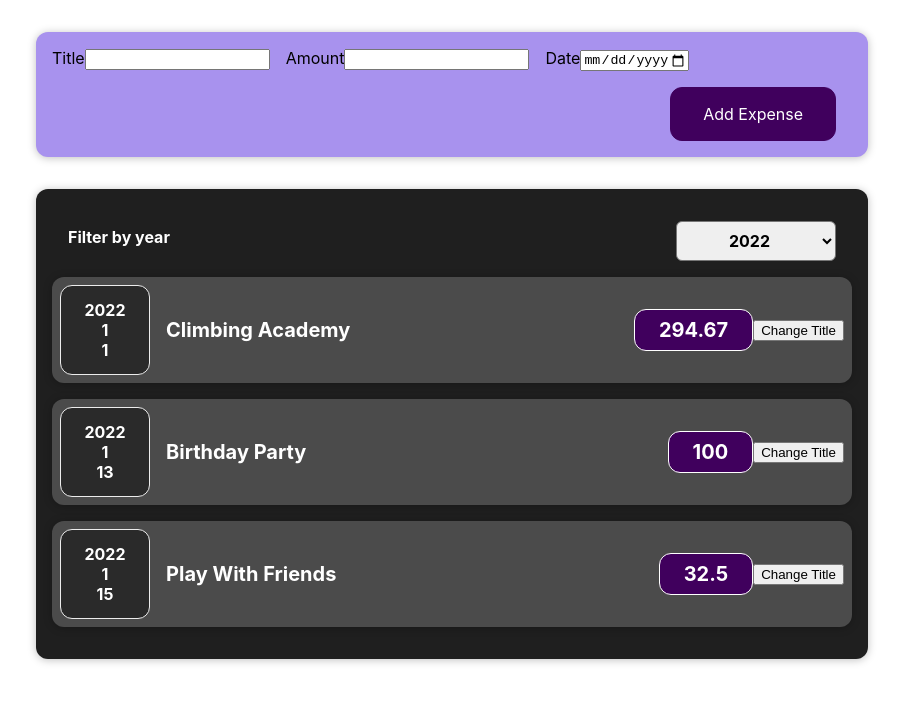
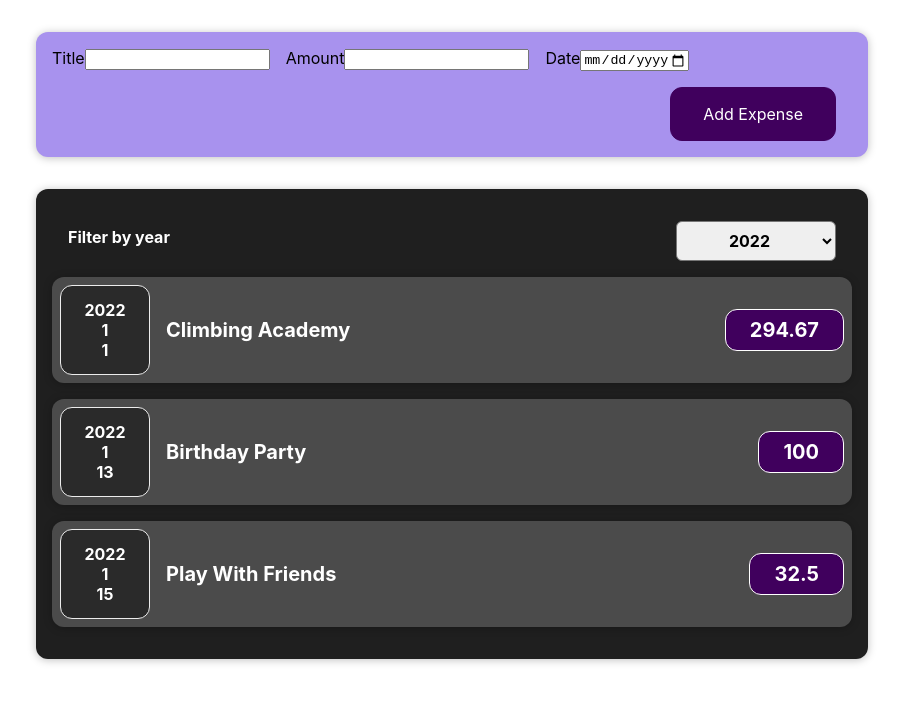
Before and after one commit to gouz7514/react-complete, a React (Create React App) app: page / in a window 1280 px wide. Shown: the top 702 px of the page, without its empty margins (188-1091 px from the left). Built offline with nearby package versions, Linux system fonts and the light colour scheme.

Commit message:
Update : ExpenseItem의 버튼 제거

```diff
--- a/src/components/Expenses/ExpenseItem.js
+++ b/src/components/Expenses/ExpenseItem.js
@@ -5,24 +5,18 @@
 import Card from '../UI/Card'
 
 const  ExpenseItem = (props) => {
-  const [title, setTitle] = useState(props.title)
-
-  const clickHandler = () => {
-    setTitle('Updated')
-  }
 
   return (
     <Card className='expense-item'>
       <ExpenseDate  date={ props.date }/>
       <div className='expense-item__description'>
         <h2>
-          { title }
+          { props.title }
         </h2>
         <div className='expense-item__price'>
           { props.amount }
         </div>
       </div>
-      <button onClick={ clickHandler }>Change Title</button>
     </Card>
   )
 }
```
